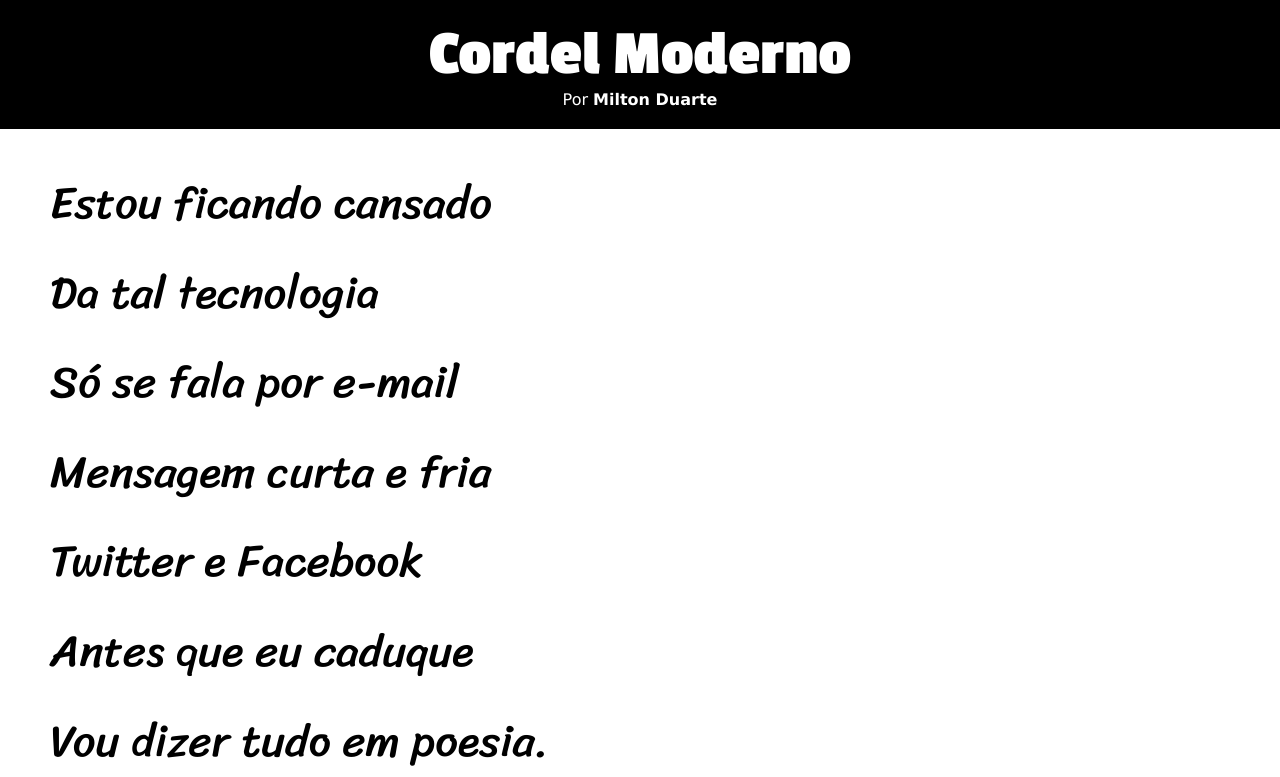
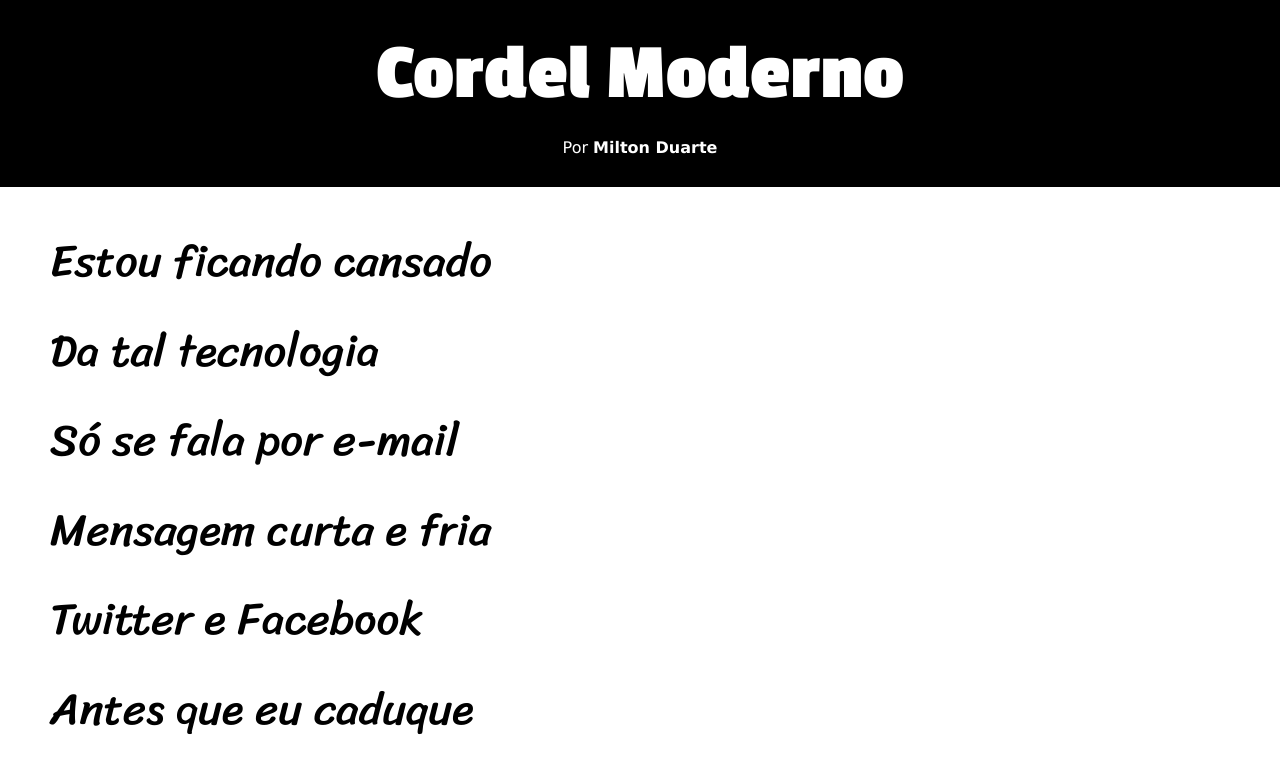
Before and after one commit to rogerioplacides/html-css, a plain HTML site: page desafios/df012/cordel.html in a window 1280 px wide. Shown: the top 777 px of the page. Drawn offline with Linux system fonts and the light colour scheme.

Commit message:
Update style.css

```diff
--- a/desafios/df012/style.css
+++ b/desafios/df012/style.css
@@ -24,15 +24,16 @@ header{
     color: white;
     background-color: black;
     text-align: center;
-    padding-top: 20px;
-    padding-bottom: 20px;
+    padding-top: 30px;
+    padding-bottom: 30px;
     font-family: var(--fonte1);
 }
 
 header h1{
     font-family: var(--fonte2);
     font-weight: bold;
-    font-size: 4em;
+    font-size: 5em;
+    padding-bottom: 20px;
 }
 
 header a{
```
